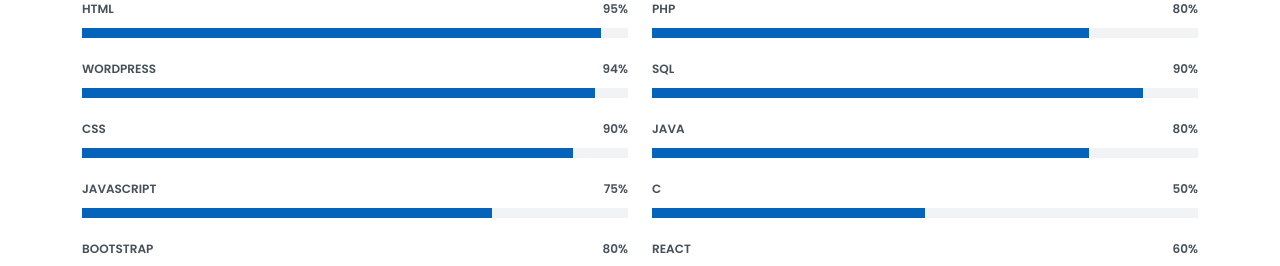
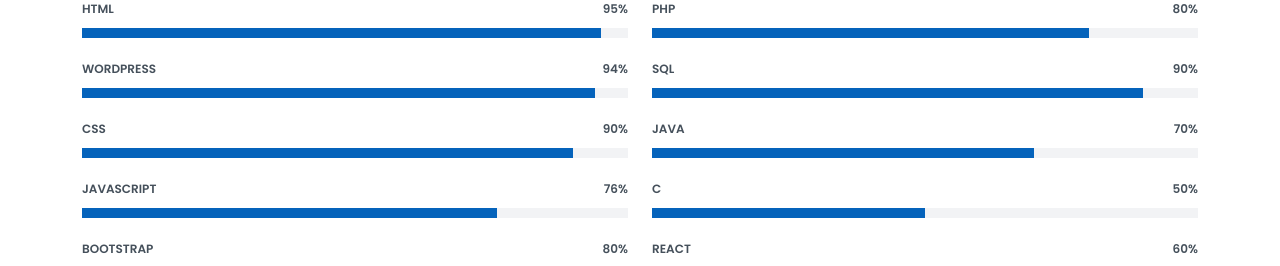
Before and after one commit to Monadi-Rividula/monadi-rividula.github.io, a plain HTML site: page index.html in a window 1280 px wide. Shown: the part 1980-2246 px from the top of the page. Drawn offline with nearby package versions, Linux system fonts and the light colour scheme.

Commit message:
Update index.html

```diff
--- a/index.html
+++ b/index.html
@@ -207,9 +207,9 @@
                      </div>
 
                      <div class="progress">
-                        <span class="skill">JavaScript <i class="val">75%</i></span>
+                        <span class="skill">JavaScript <i class="val">76%</i></span>
                         <div class="progress-bar-wrap">
-                           <div class="progress-bar" role="progressbar" aria-valuenow="75" aria-valuemin="0" aria-valuemax="100"></div>
+                           <div class="progress-bar" role="progressbar" aria-valuenow="76" aria-valuemin="0" aria-valuemax="100"></div>
                         </div>
                      </div>
 
@@ -219,8 +219,6 @@
                            <div class="progress-bar" role="progressbar" aria-valuenow="80" aria-valuemin="0" aria-valuemax="100"></div>
                         </div>
                      </div>
-
-
                   </div>
 
                   <div class="col-lg-6">
@@ -239,9 +237,9 @@
                      </div>
 
                      <div class="progress">
-                        <span class="skill">Java <i class="val">80%</i></span>
+                        <span class="skill">Java <i class="val">70%</i></span>
                         <div class="progress-bar-wrap">
-                           <div class="progress-bar" role="progressbar" aria-valuenow="80" aria-valuemin="0" aria-valuemax="100"></div>
+                           <div class="progress-bar" role="progressbar" aria-valuenow="70" aria-valuemin="0" aria-valuemax="100"></div>
                         </div>
                      </div>
 
```
